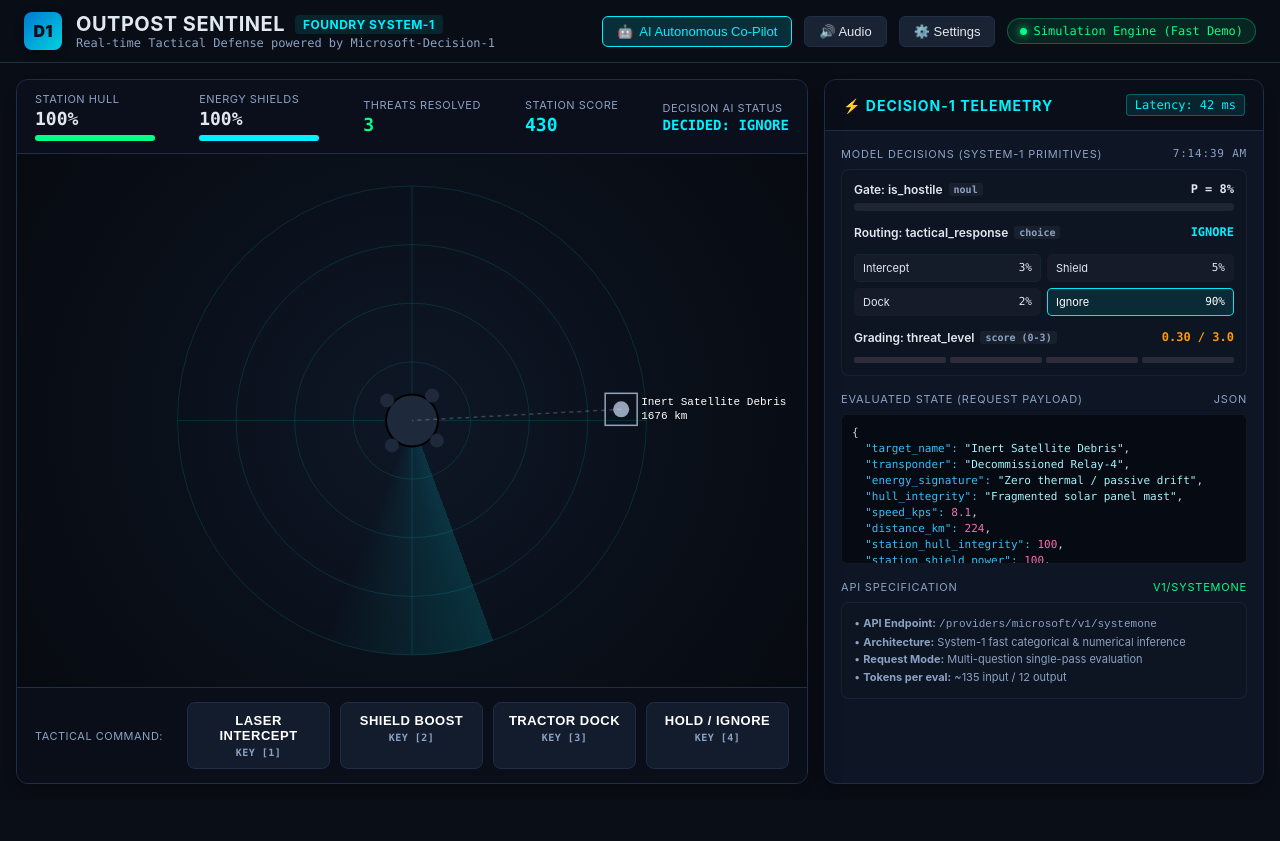
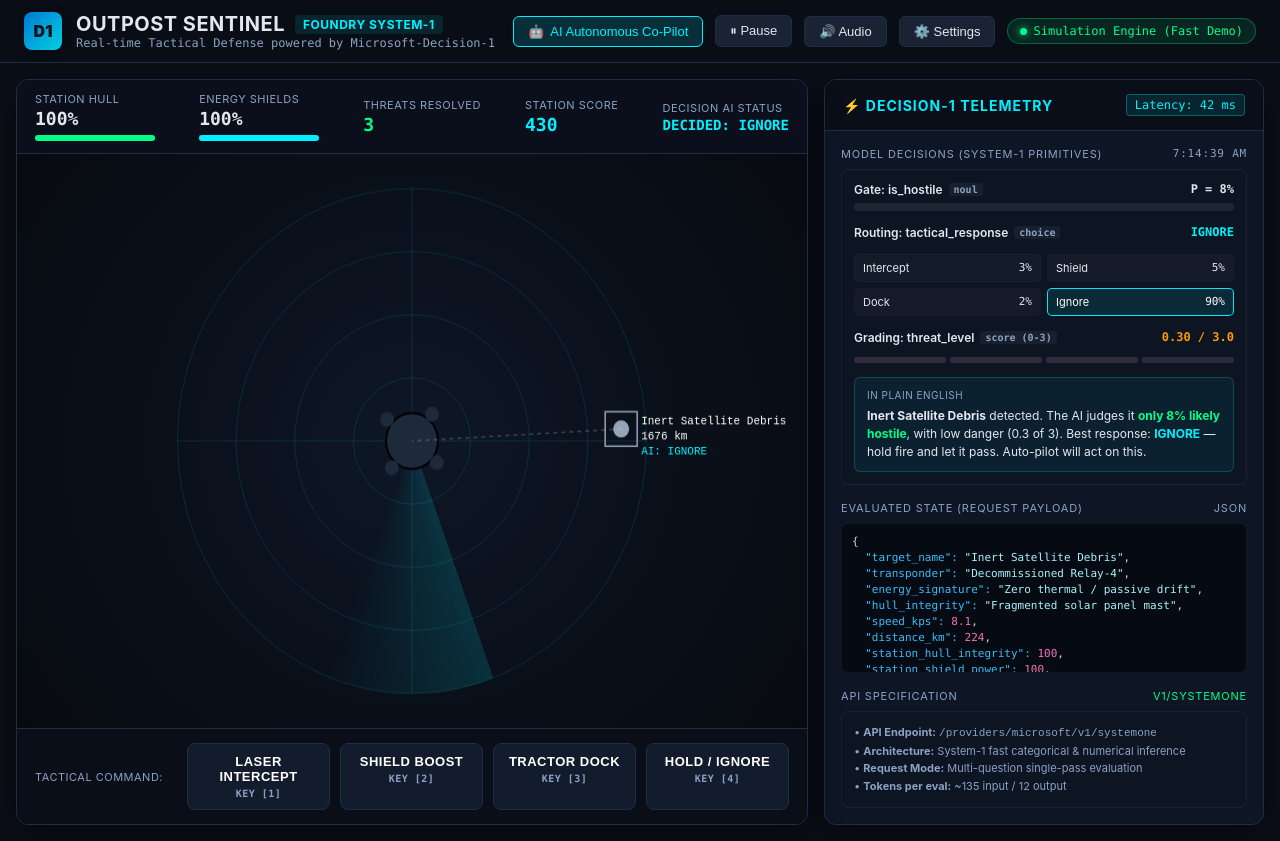
Before and after one commit to buzzfrog/decision-game, a plain HTML site: page index.html in a window 1280 px wide. Before the commit the page ends 800 px from the top, so only its background shows below. Drawn offline with Linux system fonts and the light colour scheme.

Commit message:
Add pause button and plain-English decision explanations
Co-authored-by: Copilot App <223556219+Copilot@users.noreply.github.com>
Copilot-Session: 49456479-a15e-4335-b13e-48b919029244

```diff
--- a/index.html
+++ b/index.html
@@ -543,6 +543,9 @@
     <div class="header-actions">
       <button id="modeToggleBtn" class="btn btn-active" title="Toggle Auto-Pilot AI vs Manual Player mode">
         <span id="modeIcon">🤖</span> <span id="modeText">AI Autonomous Co-Pilot</span>
+      </button>
+      <button id="pauseBtn" class="btn" title="Pause / resume the game (P or Space)">
+        ⏸ Pause
       </button>
       <button id="audioToggleBtn" class="btn" title="Toggle Sound FX">
         🔊 Audio
@@ -591,6 +594,10 @@
       <!-- Canvas -->
       <div class="canvas-wrapper">
         <canvas id="gameCanvas"></canvas>
+        <div id="pauseOverlay" style="display:none; position:absolute; inset:0; align-items:center; justify-content:center; flex-direction:column; gap:8px; background:rgba(5,10,20,0.6); color:#fff; font-family:monospace; letter-spacing:4px; font-size:28px; pointer-events:none;">
+          ⏸ PAUSED
+          <span style="font-size:12px; letter-spacing:1px; color:var(--text-dim);">Press P or Space to resume</span>
+        </div>
       </div>
 
       <!-- Action Controls (Active in Manual Mode or for manual overrides) -->
@@ -599,19 +606,19 @@
           Tactical Command:
         </div>
         <div class="action-buttons">
-          <button class="action-btn btn-intercept" onclick="window.triggerAction('intercept')">
+          <button class="action-btn btn-intercept" title="Destroy the contact. Best against raiders; destroying a rescue pod costs hull." onclick="window.triggerAction('intercept')">
             <span>Laser Intercept</span>
             <span class="shortcut">Key [1]</span>
           </button>
-          <button class="action-btn btn-shield" onclick="window.triggerAction('shield')">
+          <button class="action-btn btn-shield" title="Absorb the impact. Best against ion storms." onclick="window.triggerAction('shield')">
             <span>Shield Boost</span>
             <span class="shortcut">Key [2]</span>
           </button>
-          <button class="action-btn btn-dock" onclick="window.triggerAction('dock')">
+          <button class="action-btn btn-dock" title="Pull the contact aboard. Best for rescue pods; boarding a raider is a breach." onclick="window.triggerAction('dock')">
             <span>Tractor Dock</span>
             <span class="shortcut">Key [3]</span>
           </button>
-          <button class="action-btn btn-ignore" onclick="window.triggerAction('ignore')">
+          <button class="action-btn btn-ignore" title="Let it pass. Best for harmless debris; ignoring a threat damages the hull." onclick="window.triggerAction('ignore')">
             <span>Hold / Ignore</span>
             <span class="shortcut">Key [4]</span>
           </button>
@@ -694,6 +701,12 @@
                 <div class="score-level-block" title="2: Major"></div>
                 <div class="score-level-block" title="3: Critical"></div>
               </div>
+            </div>
+
+            <!-- Plain-English explanation -->
+            <div id="decisionExplain" style="margin-top: 14px; padding: 10px 12px; border-radius: 6px; background: rgba(0,240,255,0.06); border: 1px solid rgba(0,240,255,0.2); font-size: 12px; line-height: 1.5;">
+              <div style="font-size: 10px; text-transform: uppercase; letter-spacing: 0.5px; color: var(--text-dim); margin-bottom: 4px;">In plain English</div>
+              <div id="explainText">Waiting for a contact to analyse…</div>
             </div>
           </div>
         </div>
@@ -1171,10 +1184,11 @@
         GAME_STATE.currentTarget.aiDecision = decision;
         document.getElementById('hudAiState').innerText = "DECIDED: " + decision.action.toUpperCase();
         document.getElementById('hudAiState').style.color = "var(--accent-cyan)";
+        document.getElementById('explainText').innerHTML = explainDecision(GAME_STATE.currentTarget, decision);
 
         // In Auto-Pilot mode, execute the decision when target approaches engagement radius
         if (CONFIG.autoPilot) {
-          setTimeout(() => {
+          afterDelay(() => {
             if (GAME_STATE.currentTarget && GAME_STATE.currentTarget.active) {
               window.triggerAction(decision.action);
             }
@@ -1183,8 +1197,41 @@
       });
     }
 
+    const ACTION_LABELS = {
+      intercept: 'fire the laser to destroy it',
+      shield: 'boost the shields to absorb it',
+      dock: 'tractor it in and dock it',
+      ignore: 'hold fire and let it pass'
+    };
+
+    function explainDecision(target, d) {
+      const hostile = d.hostileProb >= 0.5
+        ? `<b style="color:var(--accent-red)">${Math.round(d.hostileProb * 100)}% likely hostile</b>`
+        : `<b style="color:var(--accent-green)">only ${Math.round(d.hostileProb * 100)}% likely hostile</b>`;
+      const sev = d.threatScore >= 2 ? 'critical' : d.threatScore >= 1 ? 'moderate' : 'low';
+      return `<b>${target.name}</b> detected. The AI judges it ${hostile}, with ${sev} danger (${d.threatScore.toFixed(1)} of 3). ` +
+        `Best response: <b style="color:var(--accent-cyan)">${d.action.toUpperCase()}</b> — ${ACTION_LABELS[d.action]}.` +
+        (CONFIG.autoPilot ? ' Auto-pilot will act on this.' : ' You are in manual mode — press 1-4 to choose.');
+    }
+
+    // Pause support: timers wait while paused
+    let paused = false;
+    function afterDelay(fn, ms) {
+      setTimeout(function tick() {
+        if (paused) { setTimeout(tick, 100); return; }
+        fn();
+      }, ms);
+    }
+    function setPaused(p) {
+      paused = p;
+      document.getElementById('pauseOverlay').style.display = p ? 'flex' : 'none';
+      document.getElementById('pauseBtn').innerText = p ? '▶ Resume' : '⏸ Pause';
+      document.getElementById('pauseBtn').classList.toggle('btn-active', p);
+    }
+
     // Trigger Tactical Action
     window.triggerAction = function(actionName) {
+      if (paused) return;
       sound.init();
       const target = GAME_STATE.currentTarget;
       if (!target || !target.active) return;
@@ -1253,7 +1300,7 @@
       updateHUD();
 
       // Schedule next bogey
-      setTimeout(() => {
+      afterDelay(() => {
         GAME_STATE.currentTarget = null;
         spawnTarget();
       }, 1200);
@@ -1297,6 +1344,7 @@
     // Game Loop
     let radarAngle = 0;
     function gameLoop() {
+      if (paused) { requestAnimationFrame(gameLoop); return; }
       ctx.clearRect(0, 0, canvas.width, canvas.height);
       const cx = canvas.width / 2;
       const cy = canvas.height / 2;
@@ -1399,6 +1447,10 @@
         ctx.fillText(target.name, tx + 20, ty - 4);
         ctx.fillStyle = "var(--text-dim)";
         ctx.fillText(`${Math.round(target.distance * 8)} km`, tx + 20, ty + 10);
+        if (target.aiDecision) {
+          ctx.fillStyle = "#00f0ff";
+          ctx.fillText(`AI: ${target.aiDecision.action.toUpperCase()}`, tx + 20, ty + 24);
+        }
 
         // Vector line to station
         ctx.setLineDash([4, 4]);
@@ -1476,6 +1528,11 @@
 
     // Keyboard Shortcuts
     window.addEventListener('keydown', (e) => {
+      if (e.key === 'p' || e.key === 'P' || (e.key === ' ' && !/INPUT|SELECT|TEXTAREA|BUTTON/.test(e.target.tagName))) {
+        e.preventDefault();
+        setPaused(!paused);
+        return;
+      }
       if (e.key === '1') window.triggerAction('intercept');
       if (e.key === '2') window.triggerAction('shield');
       if (e.key === '3') window.triggerAction('dock');
@@ -1499,6 +1556,11 @@
       }
     });
 
+    document.getElementById('pauseBtn').addEventListener('click', (e) => {
+      setPaused(!paused);
+      e.currentTarget.blur();
+    });
+
     // Sound toggle
     document.getElementById('audioToggleBtn').addEventListener('click', () => {
       sound.init();
```
